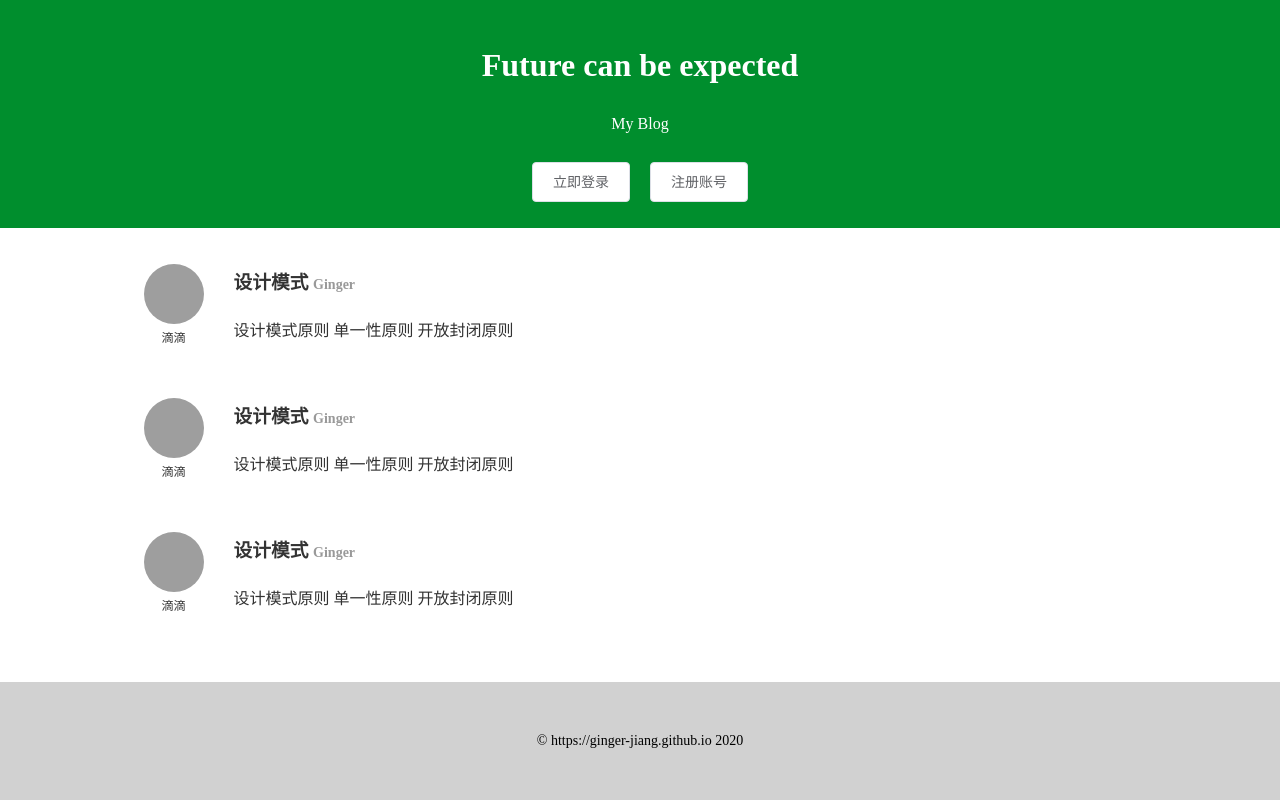
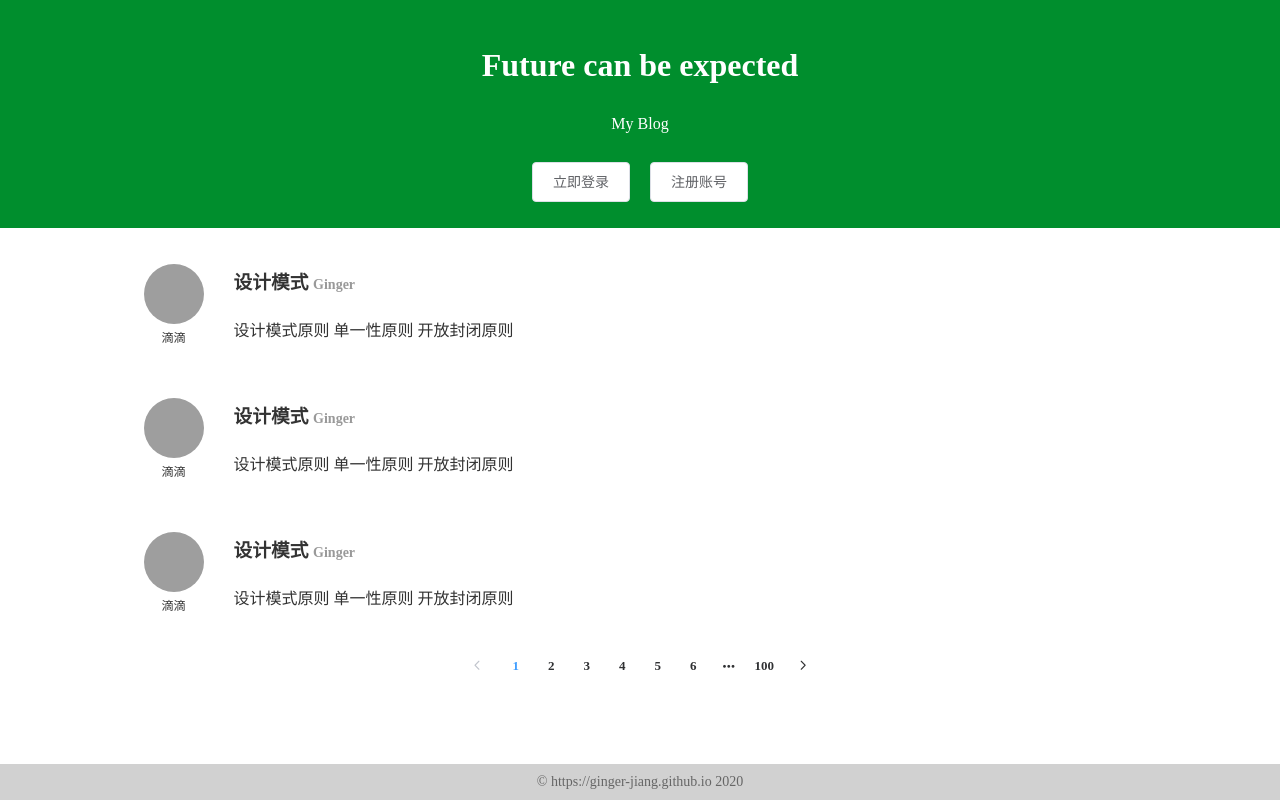
Before and after one commit to Super-SanYuan/share-a-blog, a Vue app: page / in a window 1280 px wide. Built offline with nearby package versions, Linux system fonts and the light colour scheme; grey boxes are pictures that could not be loaded.

Commit message:
add home for pagination component

```diff
--- a/src/commons/components.js
+++ b/src/commons/components.js
@@ -2,7 +2,7 @@
  * 用于集中管理一些UI库的组件
  */
 import Vue from 'vue'
-import { Button, Avatar, Form, FormItem, Input } from 'element-ui'
+import { Button, Avatar, Form, FormItem, Input, Pagination } from 'element-ui'
 import 'element-ui/lib/theme-chalk/index.css';
 
 Vue.use(Button)
@@ -10,3 +10,4 @@ Vue.use(Avatar)
 Vue.use(Form)
 Vue.use(FormItem)
 Vue.use(Input)
+Vue.use(Pagination)
--- a/src/components/Footer/index.vue
+++ b/src/components/Footer/index.vue
@@ -6,9 +6,10 @@
 
 <style scoped>
 .footer {
-  padding: 4% 0;
+  padding: 10px 0;
   background-color: #d1d1d1;
   display: flex;
+  color: #666;
   justify-content: center;
   align-items: center;
   font-size: 14px;
--- a/src/views/Home/index.vue
+++ b/src/views/Home/index.vue
@@ -35,6 +35,12 @@
         <p>设计模式原则 单一性原则 开放封闭原则</p>
       </router-link>
     </section>
+    <el-pagination
+      style="text-align: center;"
+      layout="prev, pager, next"
+      :total="1000"
+    >
+    </el-pagination>
   </div>
 </template>
 
```
